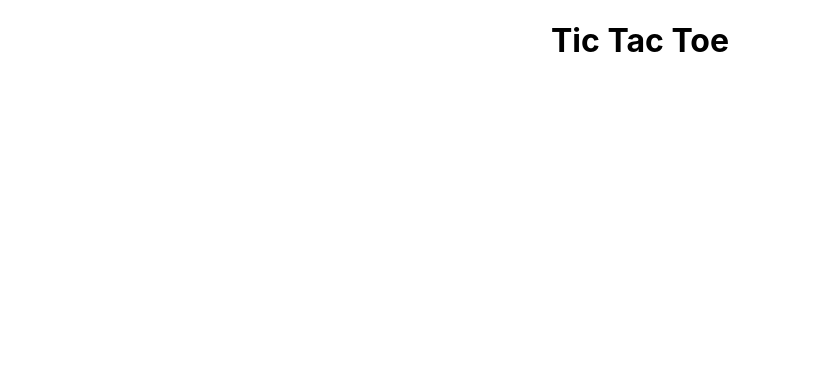
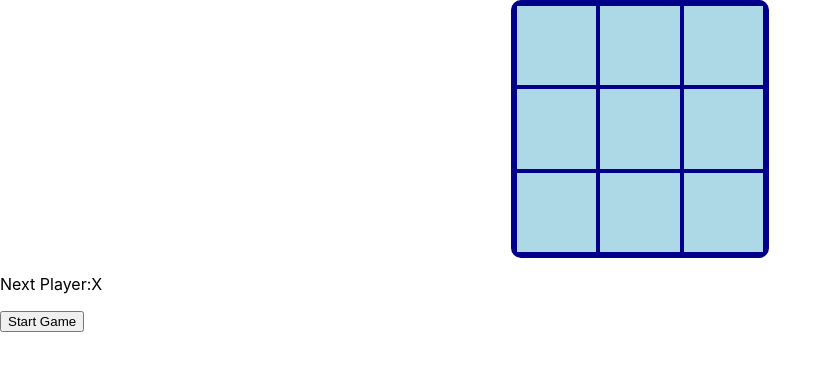
Before and after one commit to lcassiol/reactjs-tic-tac-toe, a React (Create React App) app: page / in a window 1280 px wide. Shown: the top 370 px of the page, without its empty margins (0-832 px from the left). Built offline with nearby package versions, Linux system fonts and the light colour scheme.

Commit message:
Finish project

```diff
--- a/package.json
+++ b/package.json
@@ -1,5 +1,5 @@
 {
-  "name": "tic-tac-toe",
+  "name": "tictactoe",
   "version": "0.1.0",
   "private": true,
   "dependencies": {
@@ -13,6 +13,7 @@
     "react": "^16.13.1",
     "react-dom": "^16.13.1",
     "react-scripts": "3.4.1",
+    "styled-components": "^5.1.1",
     "typescript": "~3.7.2"
   },
   "scripts": {
@@ -34,11 +35,13 @@
     ]
   },
   "devDependencies": {
+    "@types/styled-components": "^5.1.0",
     "@typescript-eslint/eslint-plugin": "^3.2.0",
     "@typescript-eslint/parser": "^3.2.0",
     "eslint": "^6.6.0",
     "eslint-config-airbnb": "^18.1.0",
     "eslint-config-prettier": "^6.11.0",
+    "eslint-import-resolver-typescript": "^2.0.0",
     "eslint-plugin-import": "^2.20.1",
     "eslint-plugin-jsx-a11y": "^6.2.3",
     "eslint-plugin-prettier": "^3.1.4",
--- a/src/App.tsx
+++ b/src/App.tsx
@@ -1,12 +1,9 @@
 import React from 'react';
 import './App.css';
+import Game from './components/Game';
 
 function App() {
-  return (
-    <div className="App">
-      <h1>Tic Tac Toe</h1>
-    </div>
-  );
+  return <Game />;
 }
 
 export default App;
--- /dev/null
+++ b/src/components/Board/index.tsx
@@ -0,0 +1,20 @@
+import React from 'react';
+import Square from '../Square';
+import { Container } from './styles';
+
+interface Props {
+  squares: Array<string | null>;
+  onClick: (value: number) => void;
+}
+
+const Board: React.FC<Props> = ({ squares, onClick }) => {
+  return (
+    <Container>
+      {squares.map((square, index) => (
+        <Square key={index} value={square} onClick={() => onClick(index)} />
+      ))}
+    </Container>
+  );
+};
+
+export default Board;
--- /dev/null
+++ b/src/components/Board/styles.ts
@@ -0,0 +1,11 @@
+import styled from 'styled-components';
+
+export const Container = styled.div`
+  border: 4px solid darkblue;
+  border-radius: 10px;
+  width: 250px;
+  height: 250px;
+  margin: 0 auto;
+  display: grid;
+  grid-template: repeat(3, 1fr) / repeat(3, 1fr);
+`;
--- /dev/null
+++ b/src/components/Game/index.tsx
@@ -0,0 +1,48 @@
+import React, { useCallback, useState } from 'react';
+import CalculateWinner from '../../utils/calculateWinner';
+import Board from '../Board';
+
+const Game: React.FC = () => {
+  const [board, setBoard] = useState(Array(9).fill(null));
+  const [xIsNext, setXIsNext] = useState(true);
+  const winner = CalculateWinner(board);
+
+  const handleClick = useCallback(
+    (position: number) => {
+      const boardCopy = [...board];
+      if (winner || boardCopy[position]) return;
+
+      boardCopy[position] = xIsNext ? 'X' : 'O';
+      setBoard(boardCopy);
+      setXIsNext(!xIsNext);
+    },
+    [xIsNext, setXIsNext, board, winner]
+  );
+
+  const jumpTo = useCallback(() => {
+    console.log('jump to');
+  }, []);
+
+  const renderMoves = useCallback(
+    () => (
+      <button type="button" onClick={() => setBoard(Array(9).fill(null))}>
+        Start Game
+      </button>
+    ),
+    []
+  );
+
+  return (
+    <>
+      <Board squares={board} onClick={handleClick} />
+      <div>
+        <p>
+          {winner ? `Winner: ${winner}` : `Next Player:${xIsNext ? 'X' : 'O'}`}
+        </p>
+        {renderMoves()}
+      </div>
+    </>
+  );
+};
+
+export default Game;
--- /dev/null
+++ b/src/components/Square/index.tsx
@@ -0,0 +1,17 @@
+import React from 'react';
+import { Button } from './styles';
+
+interface Props {
+  onClick: () => void;
+  value: string | null;
+}
+
+const Square: React.FC<Props> = ({ value, onClick }) => {
+  return (
+    <Button type="button" onClick={onClick}>
+      {value}
+    </Button>
+  );
+};
+
+export default Square;
--- /dev/null
+++ b/src/components/Square/styles.ts
@@ -0,0 +1,10 @@
+import styled from 'styled-components';
+
+export const Button = styled.button`
+  background: lightblue;
+  border: 2px solid darkblue;
+  font-size: 30px;
+  font-weight: 800;
+  cursor: pointer;
+  outline: none;
+`;
--- /dev/null
+++ b/src/utils/calculateWinner.ts
@@ -0,0 +1,25 @@
+export default function calculateWinner(
+  squares: Array<string | null>
+): string | null {
+  const lines = [
+    [0, 1, 2],
+    [3, 4, 5],
+    [6, 7, 8],
+    [0, 3, 6],
+    [1, 4, 7],
+    [2, 5, 8],
+    [0, 4, 8],
+    [2, 4, 6],
+  ];
+  for (let i = 0; i < lines.length; i++) {
+    const [a, b, c] = lines[i];
+    if (squares[a] && squares[a] === squares[b] && squares[a] === squares[c]) {
+      return squares[a];
+    }
+  }
+  return null;
+}
+
+const squares = [null, null, null, 'X', 'X', 'O', null, null, null];
+
+console.log(calculateWinner(squares));
```
Also changed, not shown: .eslintrc.json, 1 other file (tests, documents, lock files or other folders).
